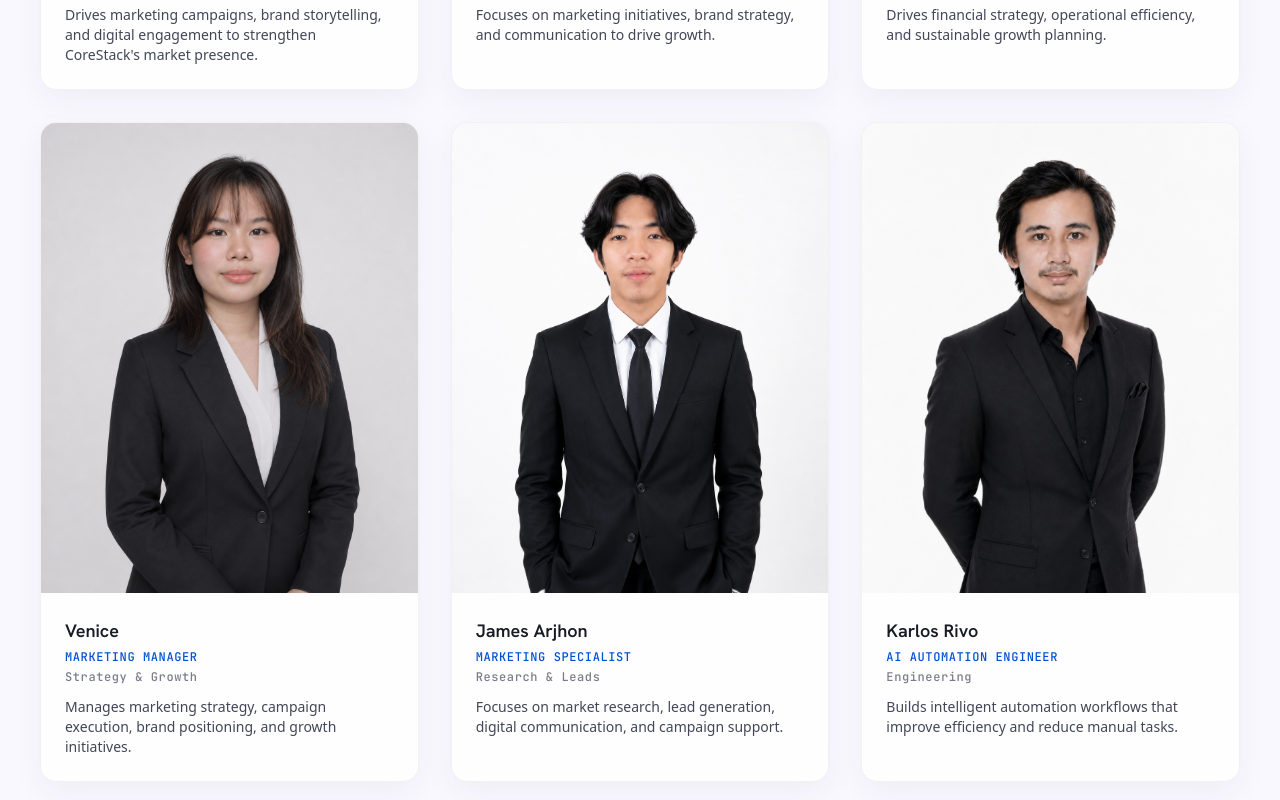
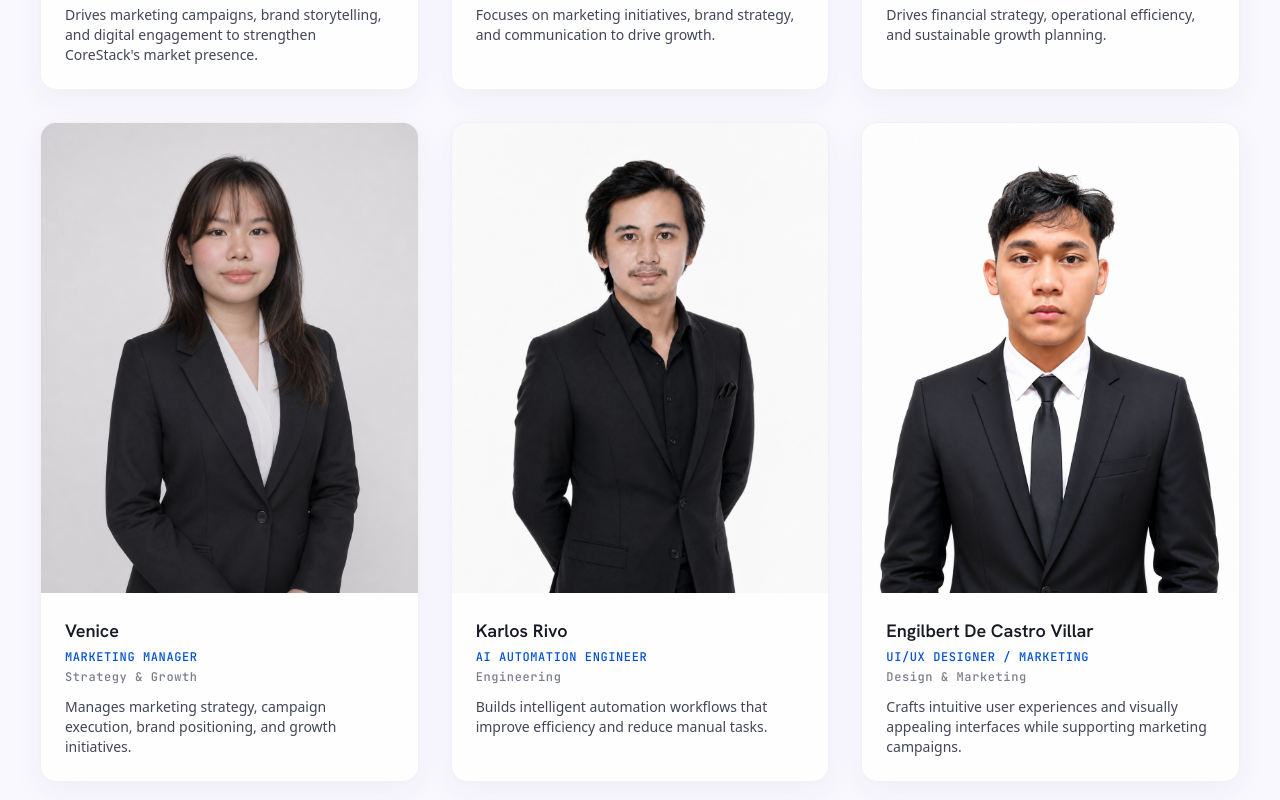
Before and after one commit to carlkelvin8/Corestack, a Next.js app: page / in a window 1280 px wide. Shown: the part 6080-6880 px from the top of the page. Built offline with nearby package versions, Linux system fonts and the light colour scheme; no server answers.

Commit message:
Remove James Arjhon from team section

```diff
--- a/src/data/companyData.ts
+++ b/src/data/companyData.ts
@@ -56,13 +56,6 @@ export const teamMembersData = [
     image: '/images/venice.png'
   },
   {
-    name: 'James Arjhon',
-    role: 'Marketing Specialist',
-    department: 'Research & Leads',
-    description: 'Focuses on market research, lead generation, digital communication, and campaign support.',
-    image: '/images/James%20Arjhon.png'
-  },
-  {
     name: 'Karlos Rivo',
     role: 'AI Automation Engineer',
     department: 'Engineering',
```
Also changed, not shown: public/images/James Arjhon.png (deleted).
